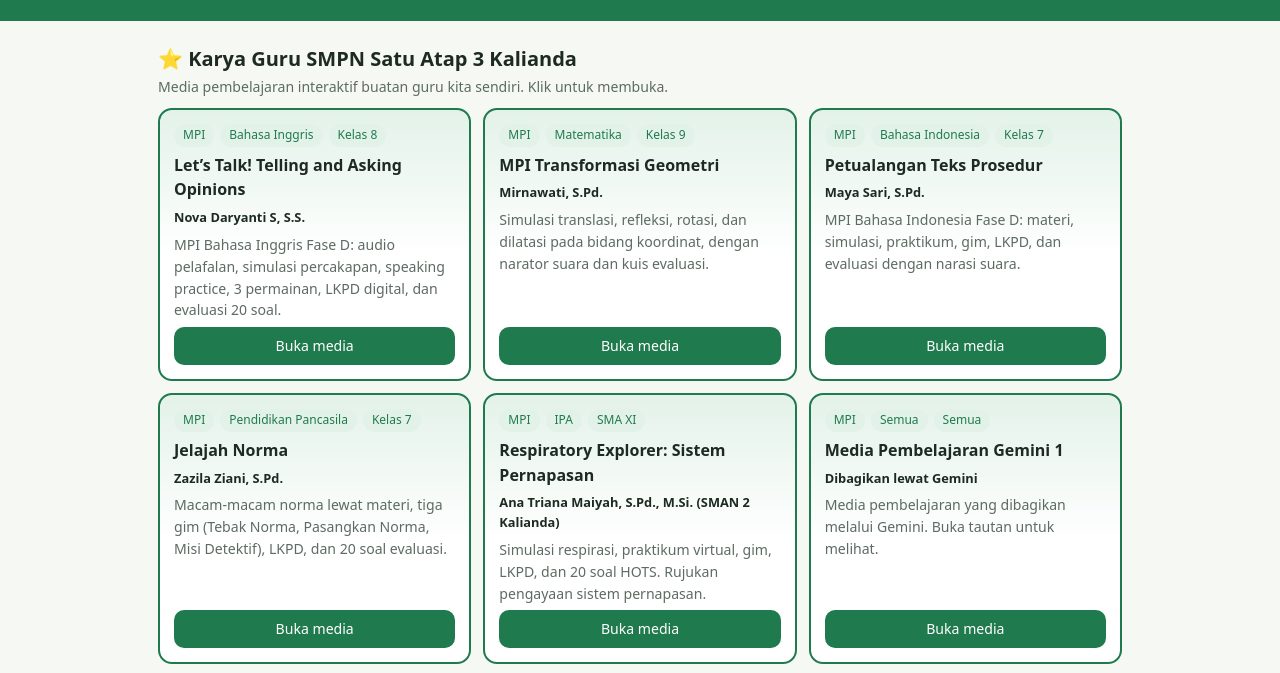
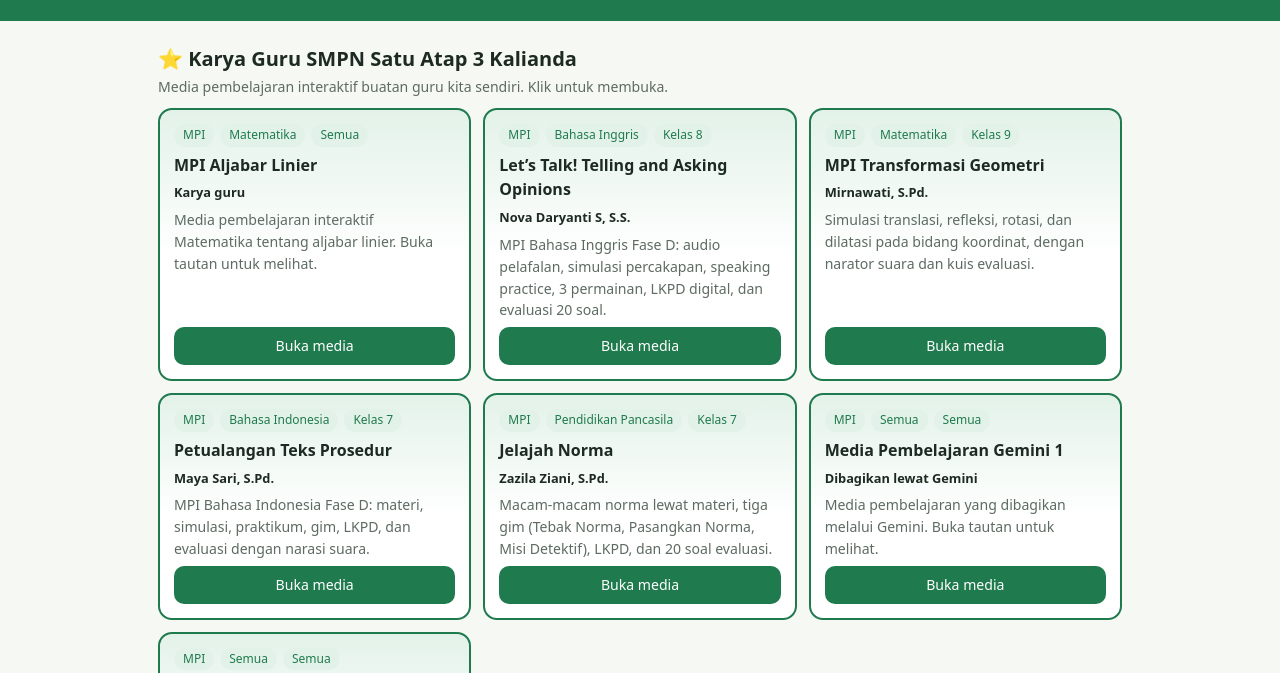
Before and after one commit to mirnawati731/bank-media-satgaka, a plain HTML site: page index.html in a window 1280 px wide. Shown: the part 98-771 px from the top of the page. Drawn offline with Linux system fonts and the light colour scheme.

Commit message:
Add files via upload

```diff
--- a/index.html
+++ b/index.html
@@ -98,11 +98,11 @@ const MEDIA=[
 ];
 // =====================================
 const KARYA=[
+{t:"MPI Aljabar Linier",m:"Matematika",k:"Semua",by:"Karya guru",u:"https://arisuryadi147-eng.github.io/MPI-ALJABAR-LINIER/",d:"Media pembelajaran interaktif Matematika tentang aljabar linier. Buka tautan untuk melihat."},
 {t:"Let’s Talk! Telling and Asking Opinions",m:"Bahasa Inggris",k:"8",by:"Nova Daryanti S, S.S.",u:"https://satgaka.github.io/MPI-Bahasa-Inggris-8.1/",d:"MPI Bahasa Inggris Fase D: audio pelafalan, simulasi percakapan, speaking practice, 3 permainan, LKPD digital, dan evaluasi 20 soal."},
 {t:"MPI Transformasi Geometri",m:"Matematika",k:"9",by:"Mirnawati, S.Pd.",u:"https://mirnawati731.github.io/MPI-Transformasi-Geometri/",d:"Simulasi translasi, refleksi, rotasi, dan dilatasi pada bidang koordinat, dengan narator suara dan kuis evaluasi."},
 {t:"Petualangan Teks Prosedur",m:"Bahasa Indonesia",k:"7",by:"Maya Sari, S.Pd.",u:"https://mayasari01051990-dot.github.io/MPI-Teks-Prosedur/",d:"MPI Bahasa Indonesia Fase D: materi, simulasi, praktikum, gim, LKPD, dan evaluasi dengan narasi suara."},
 {t:"Jelajah Norma",m:"Pendidikan Pancasila",k:"7",by:"Zazila Ziani, S.Pd.",u:"https://zazila623-byte.github.io/MPI-Macam-Macam-Norma/",d:"Macam-macam norma lewat materi, tiga gim (Tebak Norma, Pasangkan Norma, Misi Detektif), LKPD, dan 20 soal evaluasi."},
-{t:"Respiratory Explorer: Sistem Pernapasan",m:"IPA",k:"SMA XI",by:"Ana Triana Maiyah, S.Pd., M.Si. (SMAN 2 Kalianda)",u:"https://anatatopan-byte.github.io/MPI-Sistem-Pernapasan/",d:"Simulasi respirasi, praktikum virtual, gim, LKPD, dan 20 soal HOTS. Rujukan pengayaan sistem pernapasan."},
 {t:"Media Pembelajaran Gemini 1",m:"Semua",k:"Semua",by:"Dibagikan lewat Gemini",u:"https://share.gemini.google/i3HcSks3KZLv",d:"Media pembelajaran yang dibagikan melalui Gemini. Buka tautan untuk melihat."},
 {t:"Media Pembelajaran Gemini 2",m:"Semua",k:"Semua",by:"Dibagikan lewat Gemini",u:"https://share.gemini.google/V988fmLTvLfi",d:"Media pembelajaran yang dibagikan melalui Gemini. Buka tautan untuk melihat."}
 ];
```
